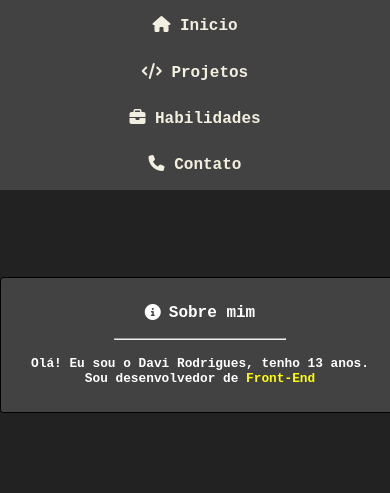
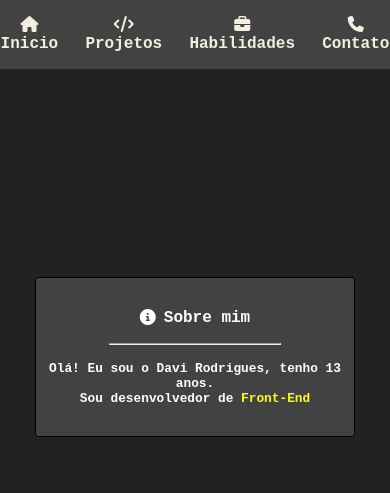
Before and after one commit to DaviRodrigues2/Portifolio, a plain HTML site: page index.html in a window 390 px wide. Shown: the part 46-539 px from the top of the page. Drawn offline with Linux system fonts and the light colour scheme.

Commit message:
ajustes + console.log javascript

```diff
--- a/script.js
+++ b/script.js
@@ -5,3 +5,7 @@ function vercodigonetflix() {
 function vercodigonubank() {
     location.href = 'https://github.com/DaviRodrigues2/codenubank'
 }
+
+var git = 'https://github.com/DaviRodrigues2/'
+
+console.log('Meu github: ' + git)
--- a/style.css
+++ b/style.css
@@ -43,7 +43,7 @@ header {
 }
 
 nav {
-    background-color: #434242;
+    background-color: #302f2f;
     padding: 1rem;
     display: flex;
     flex-direction: initial;
@@ -53,6 +53,7 @@ nav {
     align-content: center;
     text-align: center;
     width: 100%;
+    z-index: 99;
 }
 
 nav a {
@@ -113,6 +114,10 @@ main {
     background-color: #434242;
     width: 30rem;
     height: 10.5rem;
+}
+
+label {
+    z-index: 1;
 }
 
 .habilidades-container {
@@ -508,13 +513,18 @@ i {
         background-color: #434242;
         padding: 1rem;
         display: flex;
-        flex-direction: column;
         gap: 1.7rem;
         justify-content: center;
         align-items: center;
         align-content: center;
         text-align: center;
         width: 100%;
+        font-size: 0.9rem;
+    }
+
+    #container-sbm-m {
+        width: 20rem;
+        height: 10rem;
     }
 
     nav a {
```
